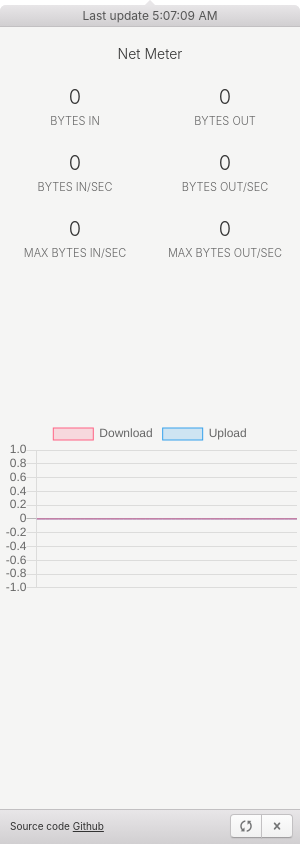
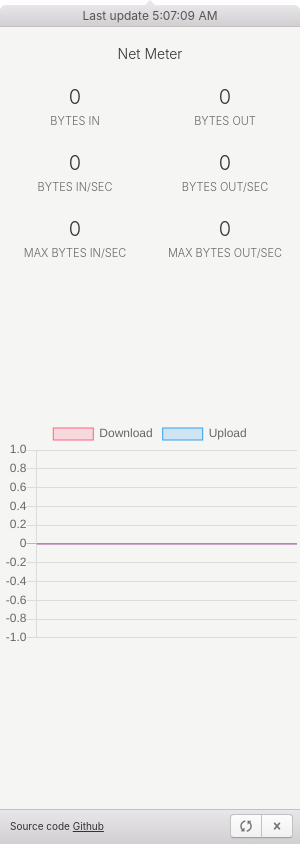
Before and after one commit to welbsantos/net-meter, an Electron app: page index.html in a window 300 px wide. Drawn offline with nearby package versions, Linux system fonts and the light colour scheme; no server answers.

Commit message:
fix issues

```diff
--- a/index.html
+++ b/index.html
@@ -67,7 +67,7 @@
       <div class="window-content">
         <div>
 
-          <canvas id="myCanvas" width="300" height="200"></canvas>
+          <canvas id="myCanvas" width="300" height="250"></canvas>
 
           <script>
               var ctx = document.getElementById("myCanvas").getContext('2d');
```
